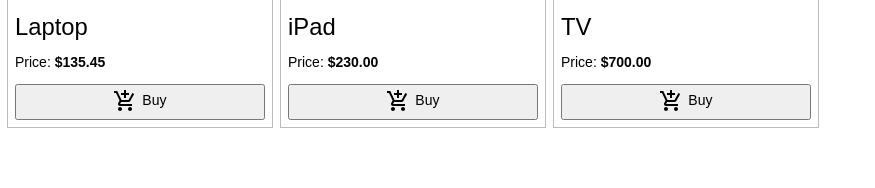
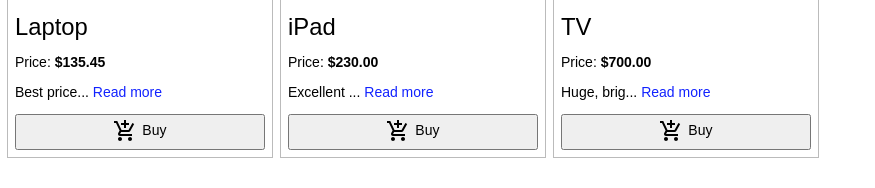
Before and after one commit to NancyBabich/devmeeting-hapijs, a plain HTML site: page public/index.html in a window 1280 px wide. Shown: the part 332-520 px from the top of the page, without its empty margins (0-875 px from the left). Drawn offline with nearby package versions, Linux system fonts and the light colour scheme.

Commit message:
Read More/Less button on product description.

```diff
--- a/public/frontend.js
+++ b/public/frontend.js
@@ -1,16 +1,18 @@
 'use strict';
 
-//5/ All products are stored in the array.
 const products = [
-  { id: 3, name: 'Laptop', price: 13545 },
-  { id: 1, name: 'iPad', price: 23000 },
-  { id: 9, name: 'TV', price: 70000 },
+  { id: 3, name: 'Laptop', price: 13545, description: 'Best price for a decent budget laptop.' },
+  { id: 1, name: 'iPad', price: 23000, description: 'Excellent quality and great price!' },
+  { id: 9, name: 'TV', price: 70000, description: 'Huge, bright display and amazing sound.' },
 ];
 
+//4/ Rendering is now extracted to a separate function.
 const $products = document.querySelector('.products');
+for (const product of products) {
+  $products.appendChild(renderProduct(product));
+}
 
-// We just iterated and create DOM elements from those objects.
-for (const {name, id, price} of products) {
+function renderProduct ({name, id, price, description}) {
   const $img = el('img.product__img');
   $img.width = 250;
   $img.height = 250;
@@ -23,6 +25,27 @@
   const $price = el('p.product__price');
   $price.innerHTML = `Price: <strong>$${(price / 100).toFixed(2)}</strong>`;
 
+
+  //4/ Build-up description structure.
+  const $description = el('p.product__description');
+  const $descriptionText = el('span');
+  const $descriptionExpand = el('a');
+  [$descriptionText, $descriptionExpand].forEach(el => $description.appendChild(el));
+
+  //4/ Rendering description depending on state.
+  const renderDescription = full => {
+    $descriptionText.textContent = full ? `${description} ` : `${description.substr(0, 10)}... `;
+    $descriptionExpand.textContent = full ? 'Less' : 'Read more';
+  };
+  //5/ Toggle description when clicking the button.
+  let expanded = false;
+  $descriptionExpand.addEventListener('click', () => {
+    expanded = !expanded;
+    renderDescription(expanded);
+  });
+  // Don't forget the initial render.
+  renderDescription(expanded);
+
   const $button = el('button.product__button');
   $button.innerHTML = `
     <svg width="25" height="25">
@@ -32,12 +55,12 @@
   `;
 
   const $product = el('.product');
-  [$img, $name, $price, $button].forEach($el => $product.appendChild($el))
+  [$img, $name, $price, $description, $button].forEach($el => $product.appendChild($el))
 
-  $products.appendChild($product);
+  return $product;
 }
 
-function el(creator) {
+function el (creator) {
   const classes = creator.split('.');
   const tag = classes.shift() || 'div';
 
--- a/public/styles.css
+++ b/public/styles.css
@@ -1,20 +1,16 @@
-/* 4/ Declaring base font size and family. */
 :root, html, body {
   font-family: sans-serif;
   font-size: 14px;
 }
-/* 4/ We will use rem (root-relative) units for everythings else. */
 h1 {
   font-size: 2.25rem;
   margin: 1rem 0.5rem;
 }
-/* 5/ Products are displayed within a flex box. */
 .products {
   display: flex;
   flex-wrap: wrap;
   justify-content: flex-start;
 }
-/* 12/ Adding a frame to a product and on-hover shadow. */
 .product {
   border: 1px solid #bbb;
   padding: .5rem;
@@ -27,7 +23,6 @@
 .product:hover {
   box-shadow: 0 0 15px rgba(0,0,0,0.5);
 }
-/* 6/ Name styling. */
 .product__name {
   font-size: 1.7rem;
   line-height: 1.8rem;
@@ -43,3 +38,10 @@
 .product__button svg {
   vertical-align: middle;
 }
+.product__description a {
+  color: #12f;
+  cursor: pointer;
+}
+.product__description a:hover {
+  text-decoration: underline;
+}
```
